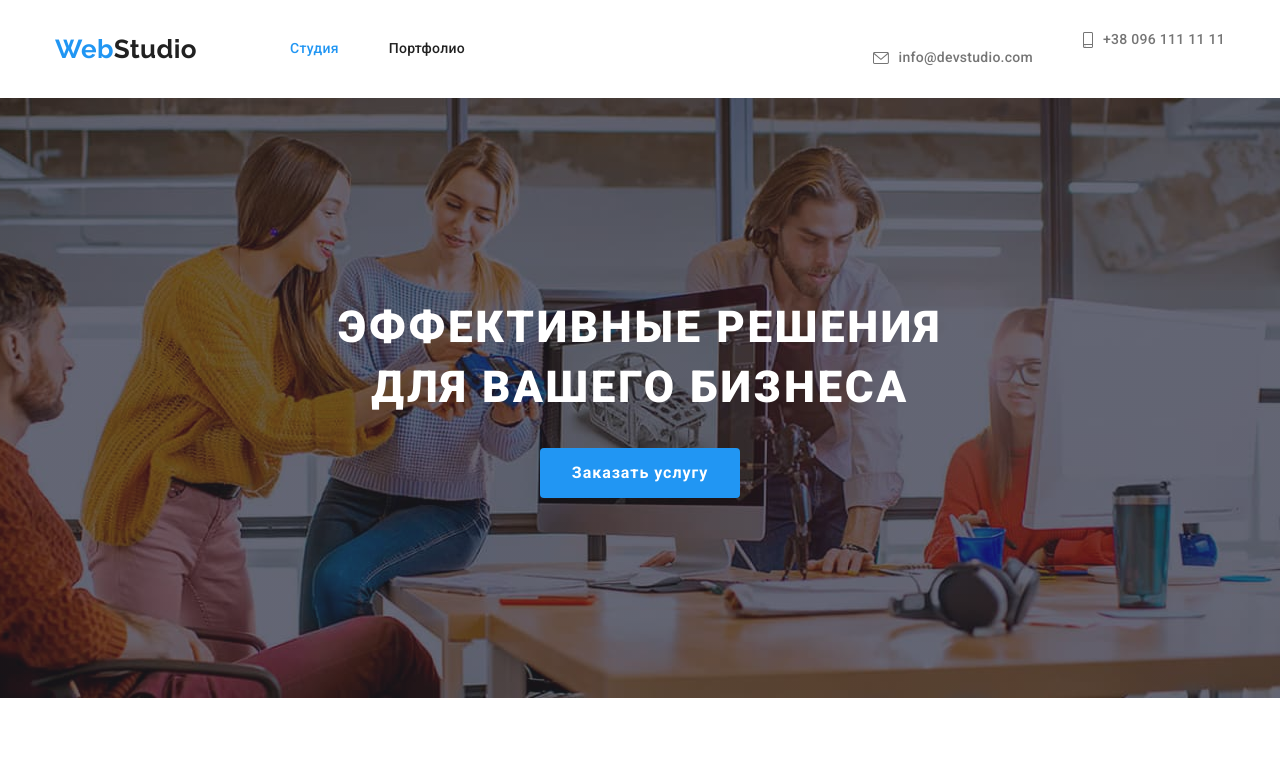
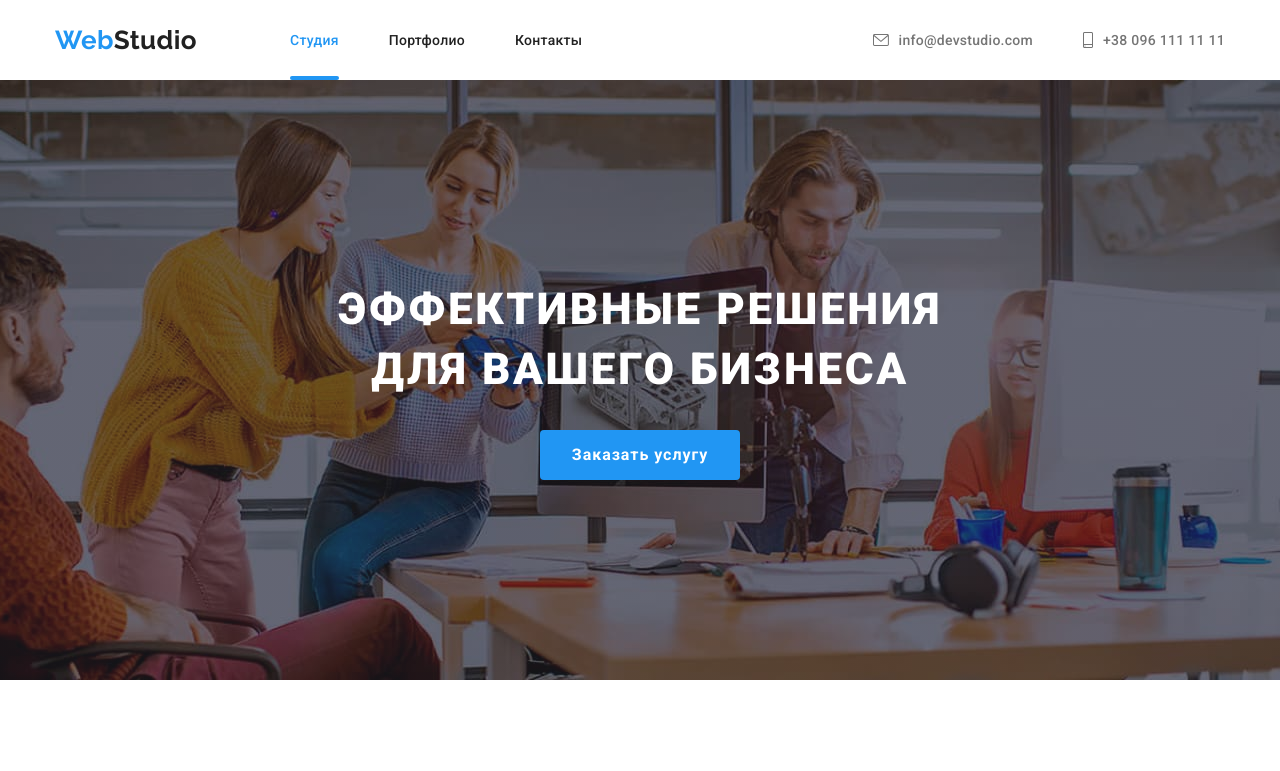
Before and after one commit to deniskodak/goit-markup-hw-05, a plain HTML site: page index.html in a window 1280 px wide. Shown: the top 771 px of the page. Drawn offline with nearby package versions, Linux system fonts and the light colour scheme.

Commit message:
Добавляет полоску под активной странице

```diff
--- a/css/style.css
+++ b/css/style.css
@@ -102,18 +102,35 @@ img {
 
   color: var(--title-text-color);
   font-weight: 500;
-  line-height: 1.14;
+  line-height: 1.143;
   letter-spacing: 0.02em;
 }
 .site-nav .link:hover,
 .site-nav .link:focus {
   color: var(--accent-text-color);
 }
+.site-nav .link {
+  position: relative;
+}
 
 /* Стиль "Текущая страница" */
-.site-nav .link.current {
+.link.current {
   color: var(--accent-text-color);
 }
+.site-nav .link:hover:after,
+.link.current::after {
+  position: absolute;
+  bottom: 0;
+  left: 0;
+  right: 0;
+  content: '';
+  display: block;
+  width: 100%;
+  height: 4px;
+  border-radius: 2px;
+  background-color: var(--accent-text-color);
+}
+
 /* Стили для логотипа */
 .logo {
   display: block;
@@ -194,6 +211,7 @@ img {
     ),
     url('../images/hero_bg.jpg');
   max-width: 1600px;
+  width: 100%;
   height: 600px;
   background-position: center;
   background-size: cover;
--- a/index.html
+++ b/index.html
@@ -22,7 +22,7 @@
         <ul class="site-nav list">
           <li class="item"><a class="link current" href="index.html">Студия</a></li>
           <li class="item"><a class="link" href="portfolio.html">Портфолио</a></li>
-          <li class="item"><a class="link" href="#footer">
+          <li class="item"><a class="link" href="#footer">Контакты</a></li>
         </ul>
       </nav>
 
```
